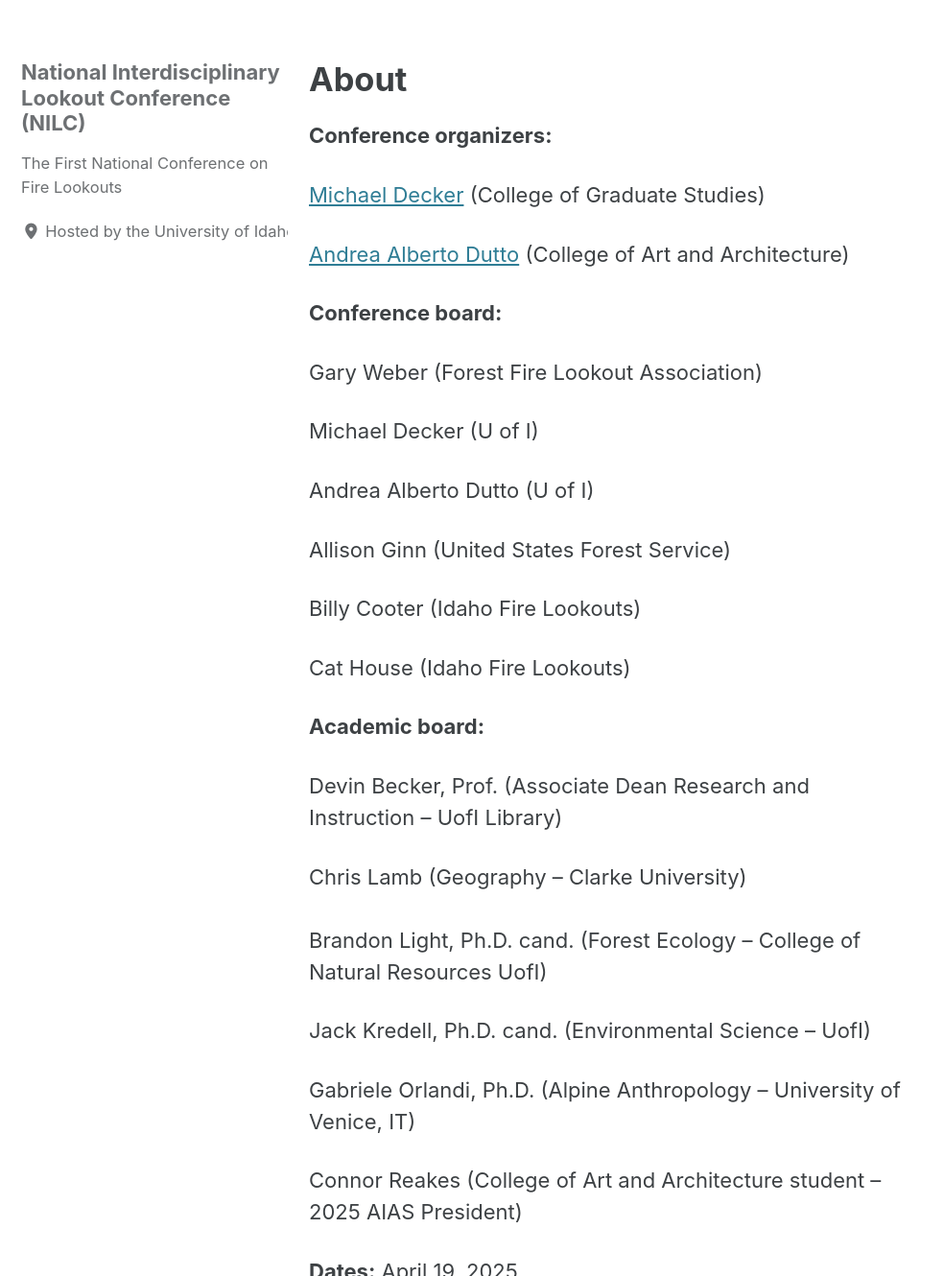
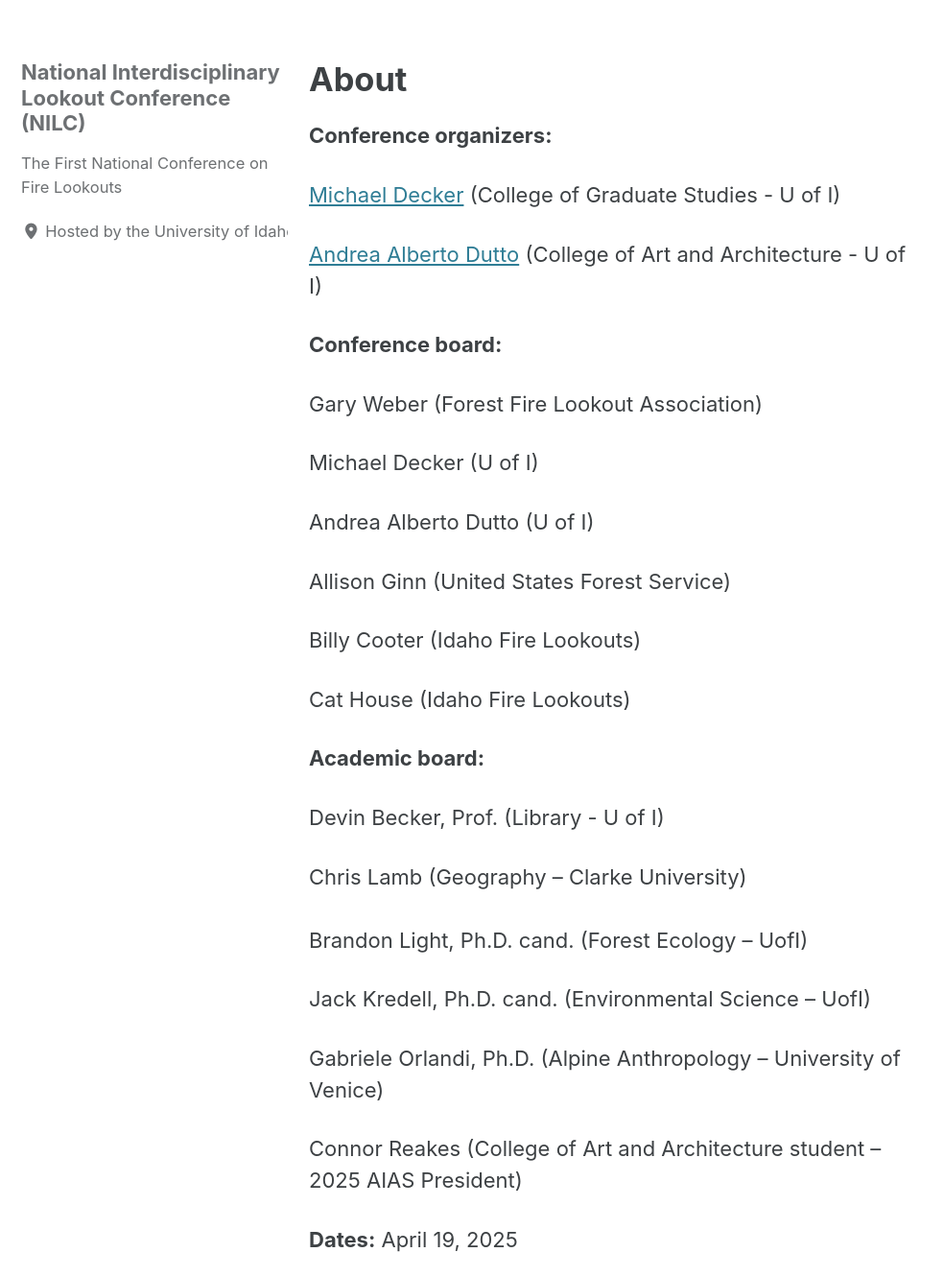
Before and after one commit to lookoutconference/lookoutconference.github.io, a Jekyll site: the page built from pages/about.md, in a window 1280 px wide and 1400 px high, scrolled down 313 px, cut to the strip 70-1400 px from the top of the window. Shown: the whole strip at 96% size, without its empty margins (0-984 px from the left). Built offline with Jekyll 4.4.1, drawn with Linux system fonts in a browser that asks for light colours; cached includes are drawn as plain includes; our own code applies the rules of GitHub Pages for plain Markdown files.

Commit message:
Update about.md

```diff
--- a/pages/about.md
+++ b/pages/about.md
@@ -12,9 +12,9 @@
 
 **Conference organizers:**
 
-<a href="https://www.uidaho.edu/news/feature-stories/fire-lookouts" target="_blank">Michael Decker</a> (College of Graduate Studies)
+<a href="https://www.uidaho.edu/news/feature-stories/fire-lookouts" target="_blank">Michael Decker</a> (College of Graduate Studies - U of I)
 
-<a href="https://www.uidaho.edu/caa/programs/architecture/ourpeople/andrea-dutto" target="_blank">Andrea Alberto Dutto</a> (College of Art and Architecture)
+<a href="https://www.uidaho.edu/caa/programs/architecture/ourpeople/andrea-dutto" target="_blank">Andrea Alberto Dutto</a> (College of Art and Architecture - U of I)
 
 **Conference board:**
 
@@ -32,16 +32,16 @@
 
 **Academic board:**
 
-Devin Becker, Prof. (Associate Dean Research and Instruction – UofI Library)
+Devin Becker, Prof. (Library - U of I)
 
 Chris Lamb (Geography – Clarke University)
  <br>
  <br>
-Brandon Light, Ph.D. cand. (Forest Ecology – College of Natural Resources UofI)
+Brandon Light, Ph.D. cand. (Forest Ecology –  UofI)
 
 Jack Kredell, Ph.D. cand. (Environmental Science – UofI)
 
-Gabriele Orlandi, Ph.D. (Alpine Anthropology – University of Venice, IT)
+Gabriele Orlandi, Ph.D. (Alpine Anthropology – University of Venice)
 
 Connor Reakes (College of Art and Architecture student – 2025 AIAS President)
 
```
